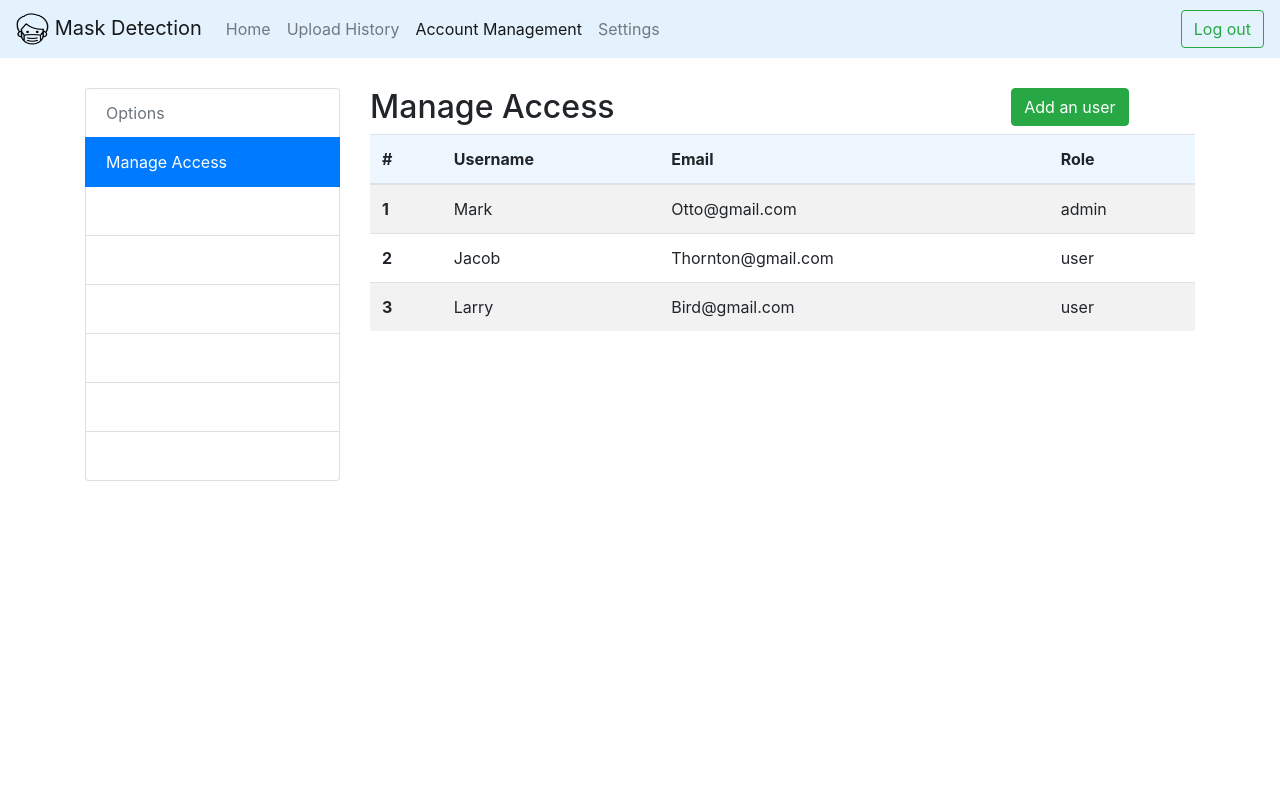
After one commit to 0xm4n/mask_detection, a Flask app: page /oauth/management in a window 1280 px wide. The commit adds this page. Run offline with Flask 2, Linux system fonts and the light colour scheme; some libraries are stand-ins or nearby versions.

Commit message:
add account management

```diff
--- a/back-end/app/handlers/oauth.py
+++ b/back-end/app/handlers/oauth.py
@@ -71,6 +71,16 @@ def sign_up():
     return 'success'
 
 
-@bp.route('/test')
-def test():
-    return render_template('nav_bar.html')
+@bp.route('/management')
+def add_account():
+    return render_template('management.html')
+
+
+@bp.route('/detection')
+def detection():
+    return render_template('home.html')
+
+
+@bp.route('/setting')
+def setting():
+    return render_template('setting.html')
--- /dev/null
+++ b/back-end/app/templates/management.html
@@ -0,0 +1,116 @@
+{% extends 'navbar.html' %}
+
+{% set active_page = 'management' %}
+
+{% block content %}
+
+<div style="margin-top: 30px"></div>
+
+<div class="container">
+    <div class="row">
+        <div class="col-3">
+            <div class="list-group">
+                <a href="#" class="list-group-item list-group-item-action disabled" tabindex="-1" aria-disabled="true">Options</a>
+                <a href="#" class="list-group-item list-group-item-action active"
+                   style=""
+                >
+                    Manage Access
+                </a>
+                <a href="#" class="list-group-item list-group-item-action">&nbsp</a>
+                <a href="#" class="list-group-item list-group-item-action">&nbsp</a>
+                <a href="#" class="list-group-item list-group-item-action">&nbsp</a>
+                <a href="#" class="list-group-item list-group-item-action">&nbsp</a>
+                <a href="#" class="list-group-item list-group-item-action">&nbsp</a>
+                <a href="#" class="list-group-item list-group-item-action">&nbsp</a>
+            </div>
+        </div>
+        <div class="col-9">
+            <div class="row">
+                <div class="col-9">
+                    <h2>Manage Access</h2>
+                </div>
+                <div class="col">
+                    <button type="button" class="btn btn-success" data-toggle="modal" data-target="#exampleModal">Add an
+                        user
+                    </button>
+                    <!--                    <button type="button" class="btn btn-info">Invite an user</button>-->
+                </div>
+            </div>
+            <table class="table table-striped">
+                <thead style="background-color: #eef7ff;">
+                <tr>
+                    <th scope="col">#</th>
+                    <th scope="col">Username</th>
+                    <th scope="col">Email</th>
+                    <th scope="col">Role</th>
+                </tr>
+                </thead>
+                <tbody>
+                <tr>
+                    <th scope="row">1</th>
+                    <td>Mark</td>
+                    <td>Otto@gmail.com</td>
+                    <td>admin</td>
+                </tr>
+                <tr>
+                    <th scope="row">2</th>
+                    <td>Jacob</td>
+                    <td>Thornton@gmail.com</td>
+                    <td>user</td>
+                </tr>
+                <tr>
+                    <th scope="row">3</th>
+                    <td>Larry</td>
+                    <td>Bird@gmail.com</td>
+                    <td>user</td>
+                </tr>
+                </tbody>
+            </table>
+        </div>
+    </div>
+</div>
+<!-- Modal -->
+<div class="modal fade" id="exampleModal" tabindex="-1" aria-labelledby="exampleModalLabel"
+     aria-hidden="true">
+    <div class="modal-dialog modal-dialog-scrollable">
+        <div class="modal-content">
+            <div class="modal-header">
+                <h5 class="modal-title" id="exampleModalLabel"> Sign up</h5>
+                <button type="button" class="close" data-dismiss="modal" aria-label="Close">
+                    <span aria-hidden="true">&times;</span>
+                </button>
+            </div>
+
+            <form>
+                <div class="modal-body">
+                    <div class="form-group">
+                        <label for="inputUsername">Username</label>
+                        <input type="text" class="form-control" id="inputUsername">
+                    </div>
+                    <div class="form-group">
+                        <label for="exampleInputEmail1">Email address</label>
+                        <input type="email" class="form-control" id="exampleInputEmail1" aria-describedby="emailHelp">
+                    </div>
+                    <div class="form-group">
+                        <label for="exampleInputPassword1">Password</label>
+                        <input type="password" class="form-control" id="exampleInputPassword1">
+                    </div>
+                    <div class="form-group">
+                        <label for="exampleInputPassword2">Confirm password</label>
+                        <input type="password" class="form-control" id="exampleInputPassword2">
+                    </div>
+                    <div class="form-group form-check">
+                        <input type="checkbox" class="form-check-input" id="exampleCheck1">
+                        <label class="form-check-label" for="exampleCheck1">Administrator permissions</label>
+                    </div>
+                </div>
+                <div class="modal-footer">
+                    <button type="button" class="btn btn-secondary" data-dismiss="modal">Close</button>
+                    <button type="submit" class="btn btn-primary">Sign up</button>
+                </div>
+            </form>
+        </div>
+    </div>
+</div>
+
+{% endblock %}
--- /dev/null
+++ b/back-end/app/templates/navbar.html
@@ -0,0 +1,96 @@
+<!DOCTYPE html>
+{% set active_page = active_page|default('home') -%}
+<html lang="en">
+<head>
+    <!-- Required meta tags -->
+    <meta charset="utf-8">
+    <meta name="viewport" content="width=device-width, initial-scale=1, shrink-to-fit=no">
+
+    <!-- Bootstrap CSS -->
+    <link rel="stylesheet" href="https://stackpath.bootstrapcdn.com/bootstrap/4.5.2/css/bootstrap.min.css"
+          integrity="sha384-JcKb8q3iqJ61gNV9KGb8thSsNjpSL0n8PARn9HuZOnIxN0hoP+VmmDGMN5t9UJ0Z" crossorigin="anonymous">
+
+    <title>Mask Detection</title>
+    <style>
+        html, body {
+            height: 100%;
+        }
+    </style>
+    {% block style %}
+    {% endblock %}
+</head>
+<body>
+<div class="h-100">
+    <nav class="navbar navbar-expand-lg navbar-light" style="background-color: #e3f2fd;">
+        <a class="navbar-brand" href="#">
+            <img src="{{ url_for('static', filename='img/logo.png') }}" width="33" height="32"
+                 class="d-inline-block align-top" alt="" loading="lazy">
+            Mask Detection
+        </a>
+
+        <ul class="navbar-nav mr-auto">
+            <li class="nav-item">
+                <a class="nav-link"
+                   {% if active_page=='home' %} style="color: rgba(0,0,0,.9)" {% endif %}
+                   href="{{ url_for('oauth.detection')}}"
+                >
+                    Home
+                </a>
+            </li>
+            <li class="nav-item">
+                <a class="nav-link"
+                   {% if active_page=='home' %} style="color: rgba(0,0,0,.9)" {% endif %}
+                   href="{{ url_for('oauth.detection')}}"
+                >
+                    Upload History
+                </a>
+            </li>
+            <li class="nav-item">
+                <a class="nav-link"
+                   {% if active_page=='management' %} style="color: rgba(0,0,0,.9)" {% endif %}
+                   href="{{ url_for('oauth.add_account')}}"
+                >
+                    Account Management
+                </a>
+            </li>
+            <li class="nav-item">
+                <a
+                        class="nav-link"
+                        {% if active_page=='setting' %} style="color: rgba(0,0,0,.9)" {% endif %}
+                        href="{{ url_for('oauth.setting')}}"
+                >
+
+                    Settings
+                </a>
+            </li>
+        </ul>
+        <form class="form-inline my-2 my-lg-0">
+            <button class="btn btn-outline-success my-2 my-sm-0" type="submit">
+                Log out
+            </button>
+        </form>
+    </nav>
+
+    {%- block content %}
+    {%- endblock %}
+</div>
+
+
+<!-- Optional JavaScript -->
+<!-- jQuery first, then Popper.js, then Bootstrap JS -->
+<script src="https://code.jquery.com/jquery-3.5.1.slim.min.js"
+        integrity="sha384-DfXdz2htPH0lsSSs5nCTpuj/zy4C+OGpamoFVy38MVBnE+IbbVYUew+OrCXaRkfj"
+        crossorigin="anonymous"></script>
+<script src="https://cdn.jsdelivr.net/npm/popper.js@1.16.1/dist/umd/popper.min.js"
+        integrity="sha384-9/reFTGAW83EW2RDu2S0VKaIzap3H66lZH81PoYlFhbGU+6BZp6G7niu735Sk7lN"
+        crossorigin="anonymous"></script>
+<script src="https://stackpath.bootstrapcdn.com/bootstrap/4.5.2/js/bootstrap.min.js"
+        integrity="sha384-B4gt1jrGC7Jh4AgTPSdUtOBvfO8shuf57BaghqFfPlYxofvL8/KUEfYiJOMMV+rV"
+        crossorigin="anonymous"></script>
+<script>
+    $(document).ready(function () {
+        $("#{{request.endpoint}}").parent().addClass("active");
+    })
+</script>
+</body>
+</html>
```
Also changed, not shown: back-end/app/templates/base.html (+33 -5 lines), back-end/app/templates/home.html (added, +123 -0 lines), back-end/app/templates/login.html (+89 -12 lines), back-end/app/templates/recover.html (+55 -18 lines), back-end/app/templates/reset.html (+67 -19 lines), back-end/app/templates/setting.html (added, +52 -0 lines).
